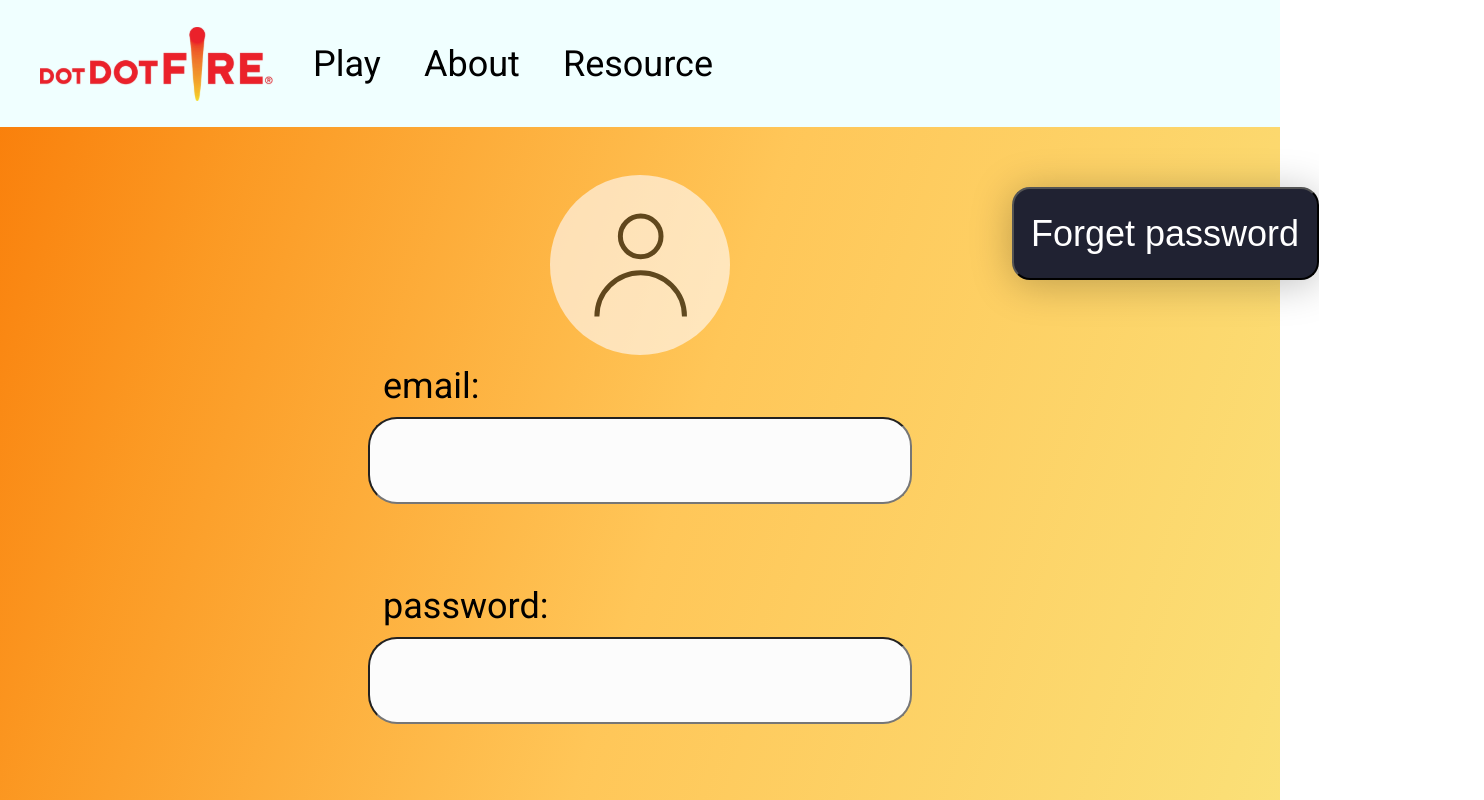
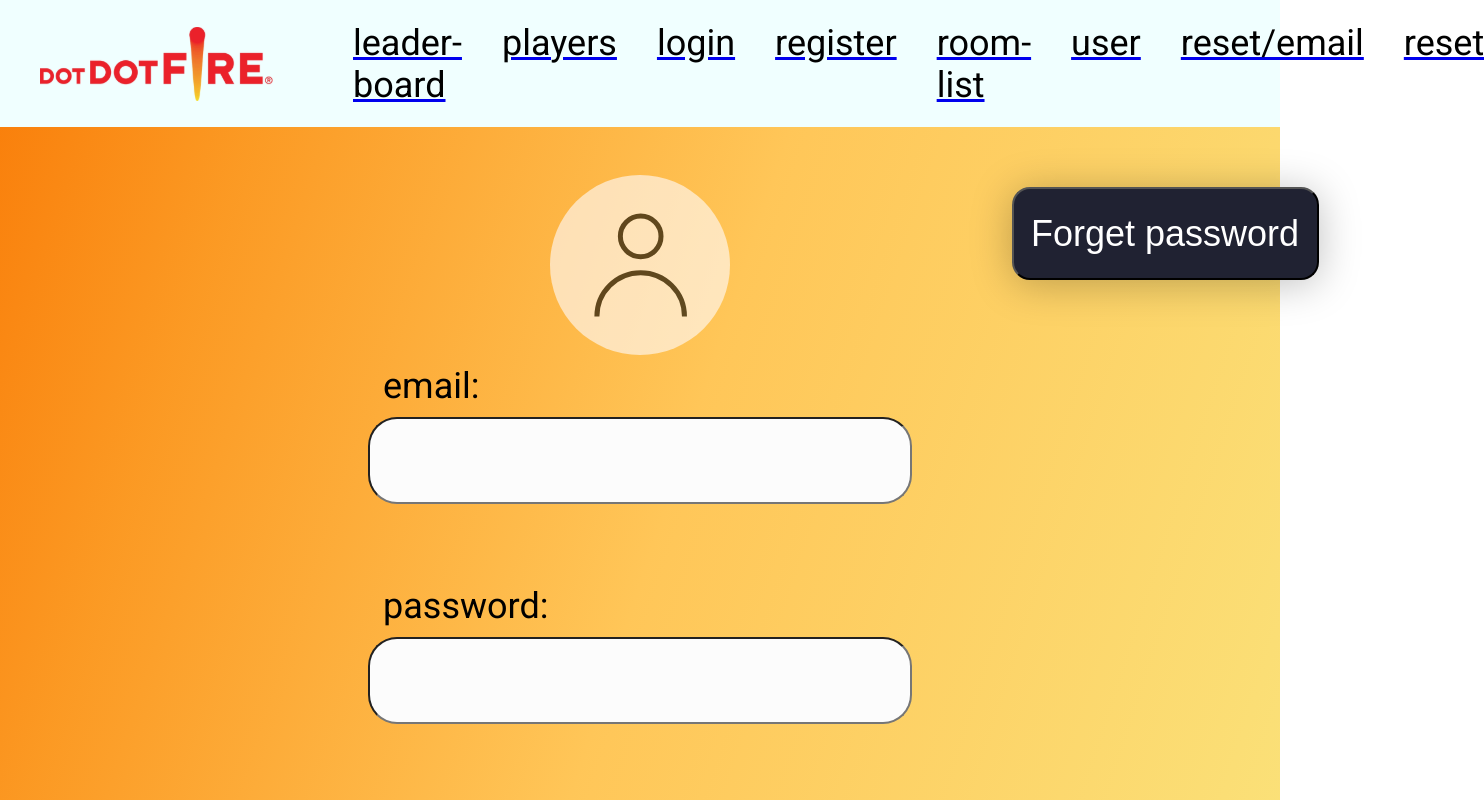
Before and after one commit to Yarosl35/play-game, a React (Create React App) app: page /login in a window 1280 px wide. Shown: the top 800 px of the page, 1484 px wide, since content can reach past the window. Built offline with nearby package versions, Linux system fonts and the light colour scheme.

Commit message:
fixed: tooltip

```diff
--- a/src/API/dotdotfire.js
+++ b/src/API/dotdotfire.js
@@ -28,4 +28,18 @@ export class Api {
       console.warn(error);
     }
   };
+  getUser = async () => {
+    try {
+      const dataUser = await axios.get(`${url}/users/details`, {
+        headers: {
+          "Content-Type": "application/json",
+          Authentication: "",
+          Prefer: "",
+        },
+      });
+      return dataUser;
+    } catch (error) {
+      console.warn(error);
+    }
+  };
 }
--- a/src/components/layout/StartPage.js
+++ b/src/components/layout/StartPage.js
@@ -1,18 +1,12 @@
 import React from "react";
 import styles from "./layout.module.css";
 import Logo from "./logo.svg";
+import { TopBar } from "./TopBar";
 
 export const StartPage = ({ children }) => {
   return (
     <div className={styles.test}>
-      <div className={styles.topBar}>
-        <img className={styles.logo} src={Logo} />
-        <div className={styles.containerMenu}>
-          <p>Play</p>
-          <p>About</p>
-          <p>Resource</p>
-        </div>
-      </div>
+      <TopBar />
       <div className={styles.containerStart}>
         <div>{children}</div>
       </div>
--- /dev/null
+++ b/src/components/layout/TopBar.js
@@ -0,0 +1,41 @@
+import styles from "./layout.module.css";
+import Logo from "./logo.svg";
+import { Link } from "react-router-dom";
+
+export const TopBar = () => {
+  return (
+    <div className={styles.topBar}>
+      <img className={styles.logo} src={Logo} />
+      <div className={styles.containerMenu}>
+        <Link to="/leader-board">
+          <p>leader-board</p>
+        </Link>
+
+        <Link to="/players">
+          <p>players</p>
+        </Link>
+
+        <Link to="/login">
+          <p>login</p>
+        </Link>
+        <Link to="/register">
+          <p>register</p>
+        </Link>
+
+        <Link to="/room-list">
+          <p>room-list</p>
+        </Link>
+
+        <Link to="/user">
+          <p>user</p>
+        </Link>
+        <Link to="/reset/email">
+          <p>reset/email</p>
+        </Link>
+        <Link to="/reset">
+          <p>reset</p>
+        </Link>
+      </div>
+    </div>
+  );
+};
--- a/src/components/layout/WebPanel.js
+++ b/src/components/layout/WebPanel.js
@@ -1,18 +1,11 @@
 import React from "react";
 import styles from "./layout.module.css";
-import Logo from "./logo.svg";
+import { TopBar } from "./TopBar";
 
 export const WebPanel = ({ children }) => {
   return (
     <div className={styles.test}>
-      <div className={styles.topBar}>
-        <img className={styles.logo} src={Logo} />
-        <div className={styles.containerMenu}>
-          <p>Play</p>
-          <p>About</p>
-          <p>Resource</p>
-        </div>
-      </div>
+      <TopBar />
       <div className={styles.containerWebPanel}>
         <div>{children}</div>
       </div>
--- a/src/components/layout/index.js
+++ b/src/components/layout/index.js
@@ -1,18 +1,11 @@
 import React from "react";
 import styles from "./layout.module.css";
-import Logo from "./logo.svg";
+import { TopBar } from "./TopBar";
 
 export const Board = ({ children }) => {
   return (
     <div className={styles.test}>
-      <div className={styles.topBar}>
-        <img className={styles.logo} src={Logo} />
-        <div className={styles.containerMenu}>
-          <p>Play</p>
-          <p>About</p>
-          <p>Resource</p>
-        </div>
-      </div>
+      <TopBar />
       <div className={styles.leaderContainer}>
         <div className={styles.leftBar}></div>
         <div>{children}</div>
--- a/src/components/layout/layout.module.css
+++ b/src/components/layout/layout.module.css
@@ -42,6 +42,7 @@
   font-weight: normal;
   font-size: 36px;
   line-height: 42px;
+  margin-left: 40px;
 
   color: #000000;
 }
--- a/src/components/pages/LeaderBoard/leaderBoard.module.css
+++ b/src/components/pages/LeaderBoard/leaderBoard.module.css
@@ -2,8 +2,7 @@
 .mainContainer {
   margin-left: 17px;
   margin-top: 56px;
-  height: 799px;
-  width: 1062px;
+  width: 1074px;
 }
 .selectContainer {
   height: 102px;
--- a/src/components/pages/LeaderBoard/listLeader/index.js
+++ b/src/components/pages/LeaderBoard/listLeader/index.js
@@ -46,7 +46,9 @@ export const ListLeader = ({ arrayList }) => {
           <p>score</p>
         </div>
       </div>
+      <div className={styles.containerScroll}>
       {listItems}
+      </div>
     </>
   );
 };
--- a/src/components/pages/LeaderBoard/listLeader/leaderList.module.css
+++ b/src/components/pages/LeaderBoard/listLeader/leaderList.module.css
@@ -34,3 +34,23 @@
   font-weight: 400;
   letter-spacing: 0em;
 }
+.containerScroll {
+  width: 100%;
+  height: calc(100vh - 342px);
+  overflow-y: scroll;
+  border-top: 1px solid black;
+  border-bottom: 1px solid black;
+}
+.containerScroll::-webkit-scrollbar {
+  width: 10px;
+}
+
+/* Track */
+.containerScroll::-webkit-scrollbar-track {
+  background: #c4c4c4;
+}
+
+/* Handle */
+.containerScroll::-webkit-scrollbar-thumb {
+  background: #ffffff;
+}
--- a/src/components/pages/Players/PlayersItem/index.js
+++ b/src/components/pages/Players/PlayersItem/index.js
@@ -54,12 +54,10 @@ export const PlayersItem = ({ data, removePlayer }) => {
       {showHideUpdateRow ? (
         <div
           className={styles.tooltip}
-          style={
-            {
-              // left: MousePosition.left + 4,
-              // top: MousePosition.top - 70,
-            }
-          }
+          style={{
+            left: MousePosition.left + (MousePosition.left > 700 ? -550 : 4),
+            top: MousePosition.top - (MousePosition.top > 600 ? 400 : 70),
+          }}
         >
           <div>
             <p>player name: {data.name}</p>
```
